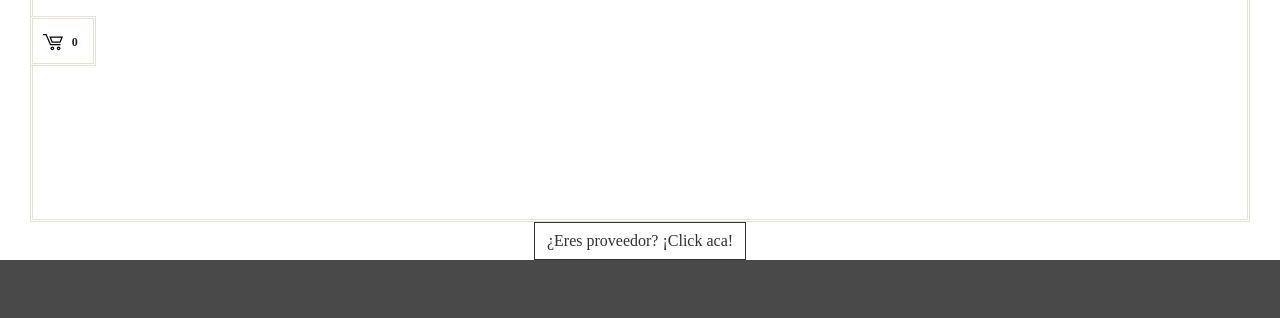
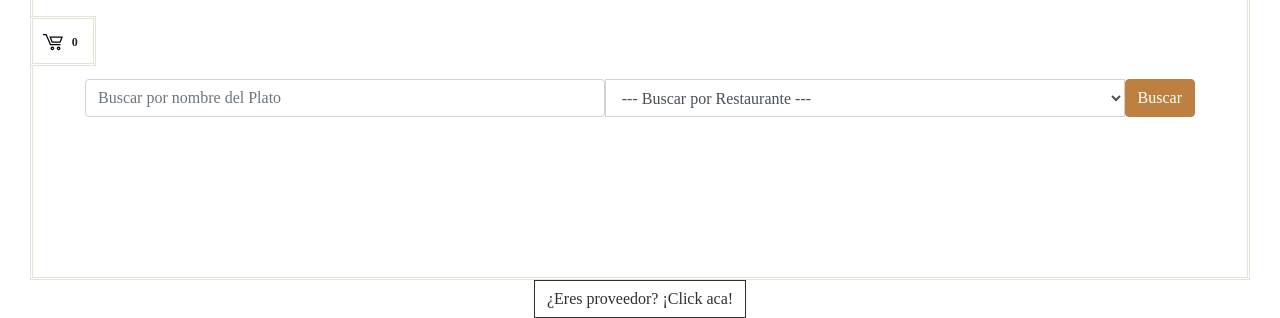
Before and after one commit to oscarlmL/AlimentosSantiago, a Django app: page / in a window 1280 px wide. Shown: the part 714-1032 px from the top of the page. Before the commit the page ends 974 px from the top, so only its background shows below. Run offline with Django 3.2, Linux system fonts and the light colour scheme; data that the repository does not hold is empty; some libraries are stand-ins or nearby versions; some web fonts are replaced.

Commit message:
Buscar Plato por nombre Y/O restaurante

```diff
--- /dev/null
+++ b/OrderFood/filters.py
@@ -0,0 +1,11 @@
+from django.db.models.fields import CharField
+from .models import *
+import django_filters
+from  django_filters import CharFilter,ChoiceFilter
+from django import forms
+
+class buscarPlato(django_filters.FilterSet):
+    empty_label_message = '--- Buscar por Restaurante ---'
+    nom_plato = CharFilter(field_name='nom_plato', lookup_expr='icontains', widget=forms.TextInput(attrs={"class":"form-control rounded","placeholder":"Buscar por nombre del Plato"}))
+    Restaurant = django_filters.ModelChoiceFilter(queryset=Restaurant.objects.all(),empty_label=empty_label_message,
+    widget=forms.Select(attrs={"class":"form-control"}))
--- a/OrderFood/templates/base.html
+++ b/OrderFood/templates/base.html
@@ -33,7 +33,6 @@
                     <li class="nav-item"> <a class="nav-link" href="{% url 'home' %}">Nuestro Menú</a>
                     </li>
                 </ul>
-
                 {% if request.session.cuentaAdmin or request.session.cuentaEncCocina or request.session.cuentaEncConvenio or request.session.cuentaRepartidor %}
                 <div class="dropdown">
                     <button class="btn btn-outline-dark dropdown-toggle" type="button" id="dropdownMenuButton"
--- a/OrderFood/templates/home.html
+++ b/OrderFood/templates/home.html
@@ -17,11 +17,23 @@
     <div class="container">
         <section id="menu">
             <div class="block menu1">
-                <div class="buttons-container">
+                <div class="form-group">
+                    <form class="d-flex mx-auto formBuscar" action=""  method="GET">
+                        {{buscar_plato.form.nom_plato}}
+                        {{buscar_plato.form.Restaurant}}
+                            <div class="form-group">
+                                <input type="submit" class="btn btn-primary btn-round btn-block rounded" value="Buscar">
+                            </div>
+                    </form>
+                </div>
+                <br>
+                <br>
+
+                <!-- <div class="buttons-container">
                     {% for r in rest %}
                         <a href="#" class="button button--is-active" data-target="pizzaMenu">{{r.nombre_rest}}</a>
                     {% endfor %}
-                </div>
+                </div> -->
 
                 {% for plato in platos %}
                     <div class="menu menu--is-visible" id="pizzaMenu" data-aos="fade-up">
--- a/OrderFood/views.py
+++ b/OrderFood/views.py
@@ -8,6 +8,8 @@ from django.views import View
 from django.contrib import messages
 from .forms import ProveedorForm, PlatoForm, ClienteForm
 from .forms import ProveedorForm, PlatoForm, RepartidorForm, PedidoForm, GestionEmpresaForm
+from .filters import buscarPlato
+
 
 
 # Create your views here.
@@ -16,7 +18,9 @@ def home(request):
         'cuentaEncConvenio') or request.session.get('cuentaEncCocina') or request.session.get('cuentaRepartidor')
     platos = Plato.objects.all()
     rest = Restaurant.objects.all()
-    data = {'email': email, 'platos': platos, 'rest': rest}
+    buscar_plato = buscarPlato(request.GET, queryset=platos)
+    platos = buscar_plato.qs
+    data = {'email': email, 'platos': platos, 'rest': rest,'buscar_plato':buscar_plato}
     return render(request, 'home.html', data)
 
 # Modulo administracion
```
Also changed, not shown: OrderFood/models.py (+8 -2 lines), OrderFood/migrations/0001_initial.py, OrderFood/migrations/0002_auto_20211019_1352.py (deleted).
